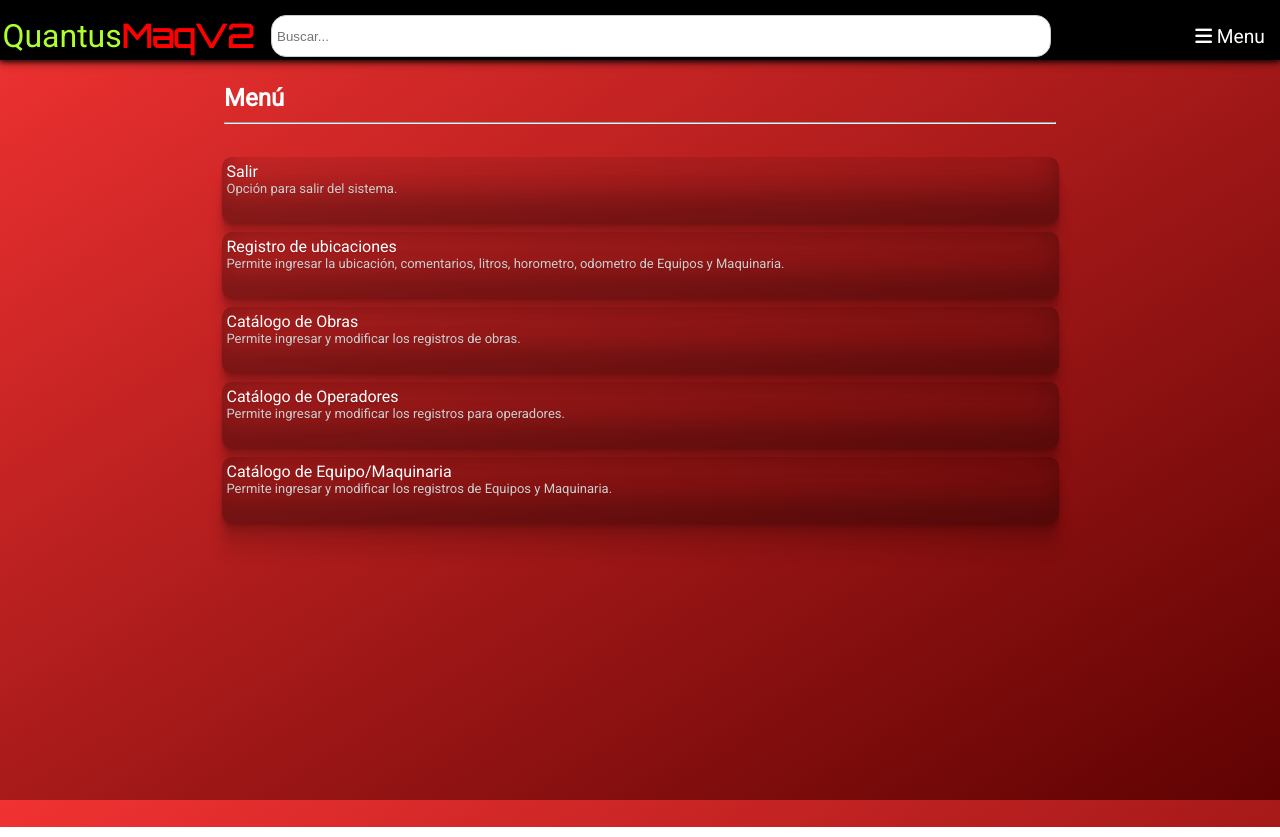
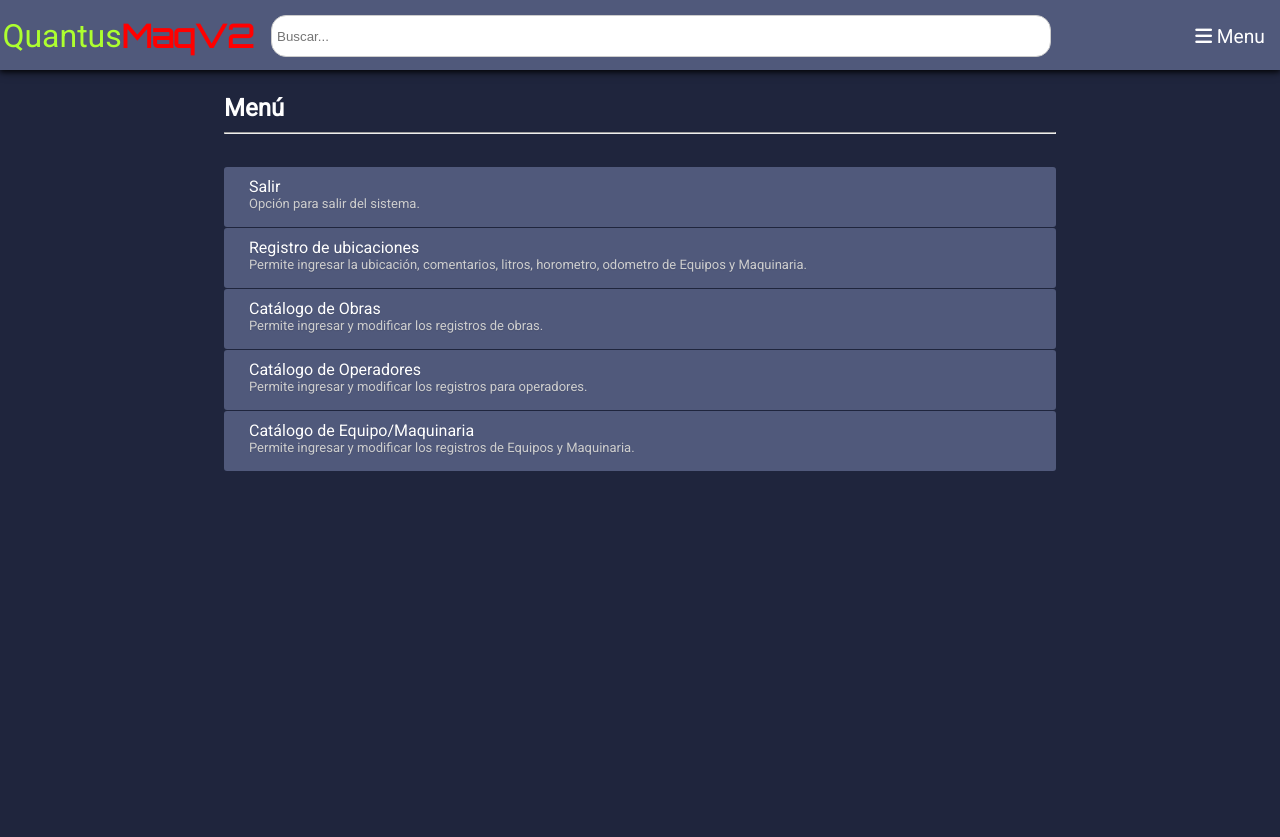
Before and after one commit to msalvaradolopez/MaqAPPv2, an Angular app: page /menuGeneral in a window 1280 px wide. Built offline with nearby package versions, Linux system fonts and the light colour scheme; a web font is replaced by a local one.

Commit message:
look & feel

```diff
--- a/src/app/cat-equipos/cat-equipos.component.html
+++ b/src/app/cat-equipos/cat-equipos.component.html
@@ -24,7 +24,7 @@
         {{ item.Tipo }}
       </div>
 
-      <div class="letra2">{{ item.idEconomico }} * {{ item.estatusTexto }}</div>
+      <div class="letra2">{{ item.idEconomico }} | {{ item.estatusTexto }}</div>
     </li>
   </ul>
 </div>
--- a/src/app/cat-obras/cat-obras.component.html
+++ b/src/app/cat-obras/cat-obras.component.html
@@ -24,7 +24,7 @@
         {{ item.Nombre }}
       </div>
 
-      <div class="letra2">{{ item.idObra }} * {{ item.estatusTexto }}</div>
+      <div class="letra2">{{ item.idObra }} | {{ item.estatusTexto }}</div>
     </li>
   </ul>
 </div>
--- a/src/app/cat-operadores/cat-operadores.component.html
+++ b/src/app/cat-operadores/cat-operadores.component.html
@@ -25,7 +25,7 @@
       </div>
 
       <div class="letra2">
-        {{ item.idOperador }} * {{ item.categoriaTxt }} *
+        {{ item.idOperador }} | {{ item.categoriaTxt }} |
         {{ item.estatusTexto }}
       </div>
     </li>
--- a/src/app/doc-ubicaciones/doc-ubicaciones.component.html
+++ b/src/app/doc-ubicaciones/doc-ubicaciones.component.html
@@ -27,10 +27,10 @@
       class="card-item table-row"
       (click)="btnEditar(item)"
     >
-      <div class="letra1">[ {{ item.idEconomico }} ] {{ item.equipoNom }}</div>
+      <div class="letra1"> {{ item.idEconomico }} | {{ item.equipoNom }}</div>
 
       <div class="letra2">
-        {{ item.obraNom }} * {{ item.operadorNom }} *
+        {{ item.obraNom }} | {{ item.operadorNom }} |
         {{ item.fecha_alta | date: "mediumDate" }}
       </div>
     </li>
--- a/src/assets/css/bizLatinoResp.css
+++ b/src/assets/css/bizLatinoResp.css
@@ -49,8 +49,10 @@
     height: 3.5rem;
     margin: 1rem;
     *border-radius: 50%;
-    background-image: linear-gradient(to bottom right, #25ffa1, #076e41);
-    color: white;
+    *background-image: linear-gradient(to bottom right, #25ffa1, #076e41);
+    background: greenyellow;
+    *color: white;
+    color: #50597b;
 
     border: solid 1px #555;
     box-shadow: 0 0 98px 6px rgba(0, 0, 0, 0.2);
@@ -69,8 +71,9 @@
     height: 3.5rem;
     margin: 1rem;
     *border-radius: 50%;
-    background-image: linear-gradient(to bottom right, #25ffa1, #076e41);
-    color: white;
+    *background-image: linear-gradient(to bottom right, #25ffa1, #076e41);
+    background: greenyellow;
+    color: #50597b;
 
     border: solid 1px #555;
     box-shadow: 0 0 98px 6px rgba(0, 0, 0, 0.2);
@@ -89,8 +92,9 @@
     height: 3.5rem;
     margin: 1rem;
     *border-radius: 50%;
-    background-image: linear-gradient(to bottom right, #25ffa1, #076e41);
-    color: white;
+    *background-image: linear-gradient(to bottom right, #25ffa1, #076e41);
+    background: greenyellow;
+    color: #50597b;
 
     border: solid 1px #555;
     box-shadow: 0 0 98px 6px rgba(0, 0, 0, 0.2);
@@ -109,8 +113,9 @@
     height: 3.5rem;
     margin: 1rem;
     *border-radius: 50%;
-    background-image: linear-gradient(to bottom right, #25ffa1, #076e41);
-    color: white;
+    *background-image: linear-gradient(to bottom right, #25ffa1, #076e41);
+    background: greenyellow;
+    color: #50597b;
 
     border: solid 1px #555;
     box-shadow: 0 0 98px 6px rgba(0, 0, 0, 0.2);
--- a/src/assets/css/bizlatino.css
+++ b/src/assets/css/bizlatino.css
@@ -19,7 +19,9 @@ body {
   font-family: Roboto;
   *background: linear-gradient( rgb(158, 0, 0), rgba(56, 1, 1, 0.986));
 
-  background-image: linear-gradient(to bottom right, #f13232, #5f0202);
+  *background-image: linear-gradient(to bottom right, #f13232, #5f0202);
+  *background: #50597b;
+  background: #1f253d;
 
  /* background-image: url("../../assets/img/wereHouse.jpg"); */
   background-size: cover;
@@ -64,9 +66,10 @@ ul {
   color: white;
   font-size: larger;
   width: 100%;
-  height: 60px;
+  height: 70px;
 
-  background-color: black;
+  *background-color: black;
+  background: #50597b;
   box-shadow: 0 2px 5px rgba(0, 0, 0, 0.774), 0 2px 10px rgba(0, 0, 0, 0.404);
 
   display: grid;
@@ -322,6 +325,7 @@ tr:nth-child(2n){
   text-decoration: none;
   transition: transform 0.2s;;
   color: greenyellow;
+  *color: white;
 }
 
 .boton-acciones:hover, :focus {
@@ -391,28 +395,54 @@ tr:nth-child(2n){
   display: grid;
   grid-template-columns: repeat(1, 1fr);
   /*grid-template-columns: 250px;*/
-  gap: 10px;
+  gap: 1px;
   width: 100%;
 }
 
 .card-item {
+  list-style: none;
+  *background-color: rgba(56, 1, 1, 0.548);
+  background: #50597b;
+  *background-image:
+    linear-gradient(
+      90deg,
+      #01fd55 10px,
+      #EEE 10px,
+      #EEE 11px);
+  padding: 10px 15px 10px 25px;
+  *border: 1px solid #CCC;
+  *box-shadow: inset 1px 1px 0 rgba(56, 1, 1, 0.986);
+  margin: auto;
+  box-sizing: border-box;
+  cursor: pointer;
+  border-radius: 3px;
+
   max-width: 65%;
   min-width: 65%;
   min-height: 60px;
   max-height: auto;
-  *height: 60px;
-  padding-top: 5px;
-  padding-left: 5px;
-  *background-color: #5f0202;
-  border-radius: 10px;
+
   font-size: x-large;
   color: white;
   text-shadow: 0 1px 1px rgba(0, 0, 0, 0.1);
   display: flex;
   flex-direction: column;
   align-items: flex-start;
-  margin: auto;
-  box-shadow: rgba(0, 0, 0, 0.17) 0px -23px 25px 0px inset, rgba(0, 0, 0, 0.15) 0px -36px 30px 0px inset, rgba(0, 0, 0, 0.1) 0px -79px 40px 0px inset, rgba(0, 0, 0, 0.06) 0px 2px 1px, rgba(0, 0, 0, 0.09) 0px 4px 2px, rgba(0, 0, 0, 0.09) 0px 8px 4px, rgba(0, 0, 0, 0.09) 0px 16px 8px, rgba(0, 0, 0, 0.09) 0px 32px 16px;
+  /*
+  *height: 60px;
+  padding-top: 5px;
+  padding-left: 5px;
+  *background-color: #5f0202;
+  border-radius: 5px;
+  font-size: x-large;
+  color: white;
+  text-shadow: 0 1px 1px rgba(0, 0, 0, 0.1);
+  display: flex;
+  flex-direction: column;
+  align-items: flex-start;
+  margin: 12px;
+  *box-shadow: rgba(0, 0, 0, 0.17) 0px -23px 25px 0px inset, rgba(0, 0, 0, 0.15) 0px -36px 30px 0px inset, rgba(0, 0, 0, 0.1) 0px -79px 40px 0px inset, rgba(0, 0, 0, 0.06) 0px 2px 1px, rgba(0, 0, 0, 0.09) 0px 4px 2px, rgba(0, 0, 0, 0.09) 0px 8px 4px, rgba(0, 0, 0, 0.09) 0px 16px 8px, rgba(0, 0, 0, 0.09) 0px 32px 16px;
+  */
 }
 
 
@@ -424,6 +454,7 @@ tr:nth-child(2n){
 .letra2 {
   font-size:small;
   color: rgb(206, 206, 206);
+  text-align: left;
 }
 
 .capturaBackGround {
@@ -434,7 +465,8 @@ tr:nth-child(2n){
   *height: 60px;
   padding-top: 5px;
   padding-left: 5px;
-  box-shadow: rgba(0, 0, 0, 0.17) 0px -23px 25px 0px inset, rgba(0, 0, 0, 0.15) 0px -36px 30px 0px inset, rgba(0, 0, 0, 0.1) 0px -79px 40px 0px inset, rgba(0, 0, 0, 0.06) 0px 2px 1px, rgba(0, 0, 0, 0.09) 0px 4px 2px, rgba(0, 0, 0, 0.09) 0px 8px 4px, rgba(0, 0, 0, 0.09) 0px 16px 8px, rgba(0, 0, 0, 0.09) 0px 32px 16px;
+  *box-shadow: rgba(0, 0, 0, 0.17) 0px -23px 25px 0px inset, rgba(0, 0, 0, 0.15) 0px -36px 30px 0px inset, rgba(0, 0, 0, 0.1) 0px -79px 40px 0px inset, rgba(0, 0, 0, 0.06) 0px 2px 1px, rgba(0, 0, 0, 0.09) 0px 4px 2px, rgba(0, 0, 0, 0.09) 0px 8px 4px, rgba(0, 0, 0, 0.09) 0px 16px 8px, rgba(0, 0, 0, 0.09) 0px 32px 16px;
+  background: #50597b;
   border-radius: 10px;
   font-size: x-large;
   color: white;
```
